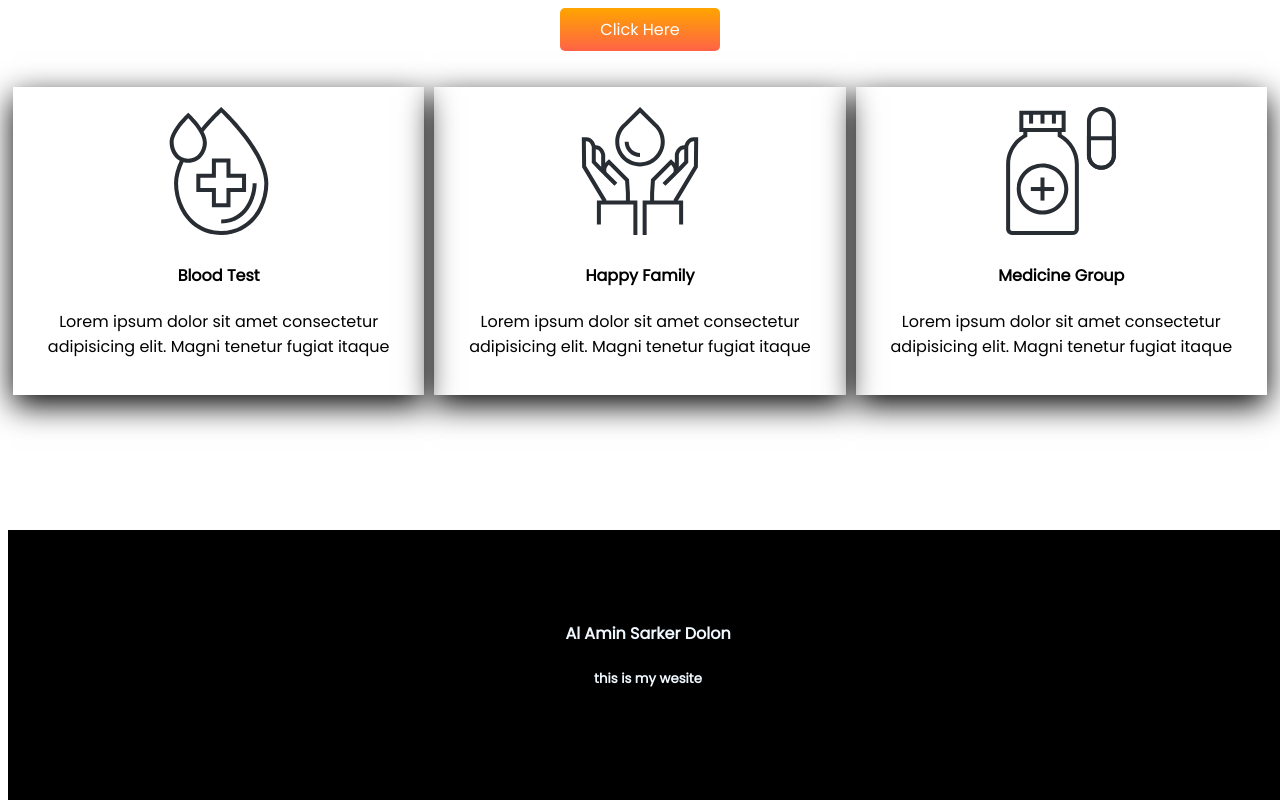
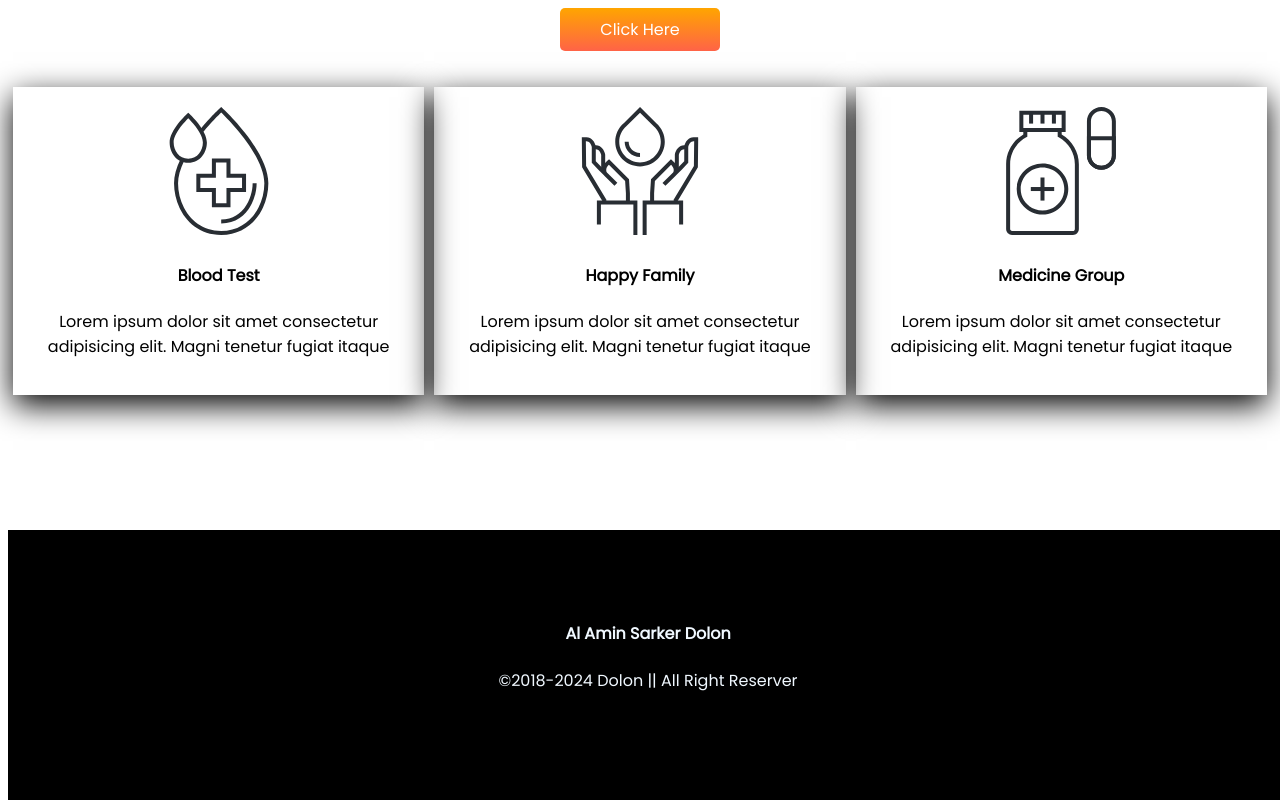
Before and after one commit to alamindolon/donate_bonna, a plain HTML site: page index.html in a window 1280 px wide. Shown: the part 1318-2118 px from the top of the page. Drawn offline with Linux system fonts and the light colour scheme.

Commit message:
95% done

```diff
--- a/index.html
+++ b/index.html
@@ -79,7 +79,7 @@
 </body>
 <footer class="footer">
     <h4>Al Amin Sarker Dolon</h4>
-    <h5>this is my wesite</h5>
+    <p>©2018-2024 Dolon || All Right Reserver</p>
 
 </footer>
 </html>
```
